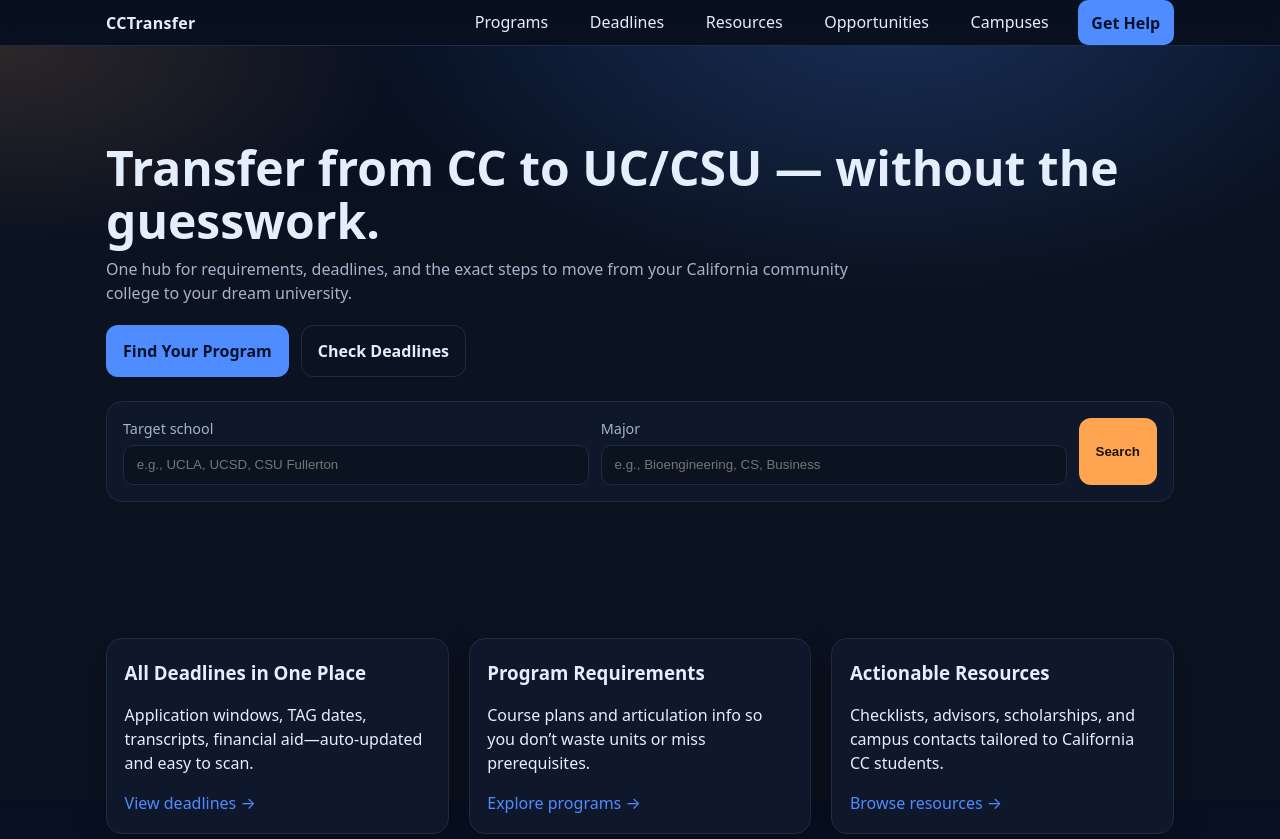
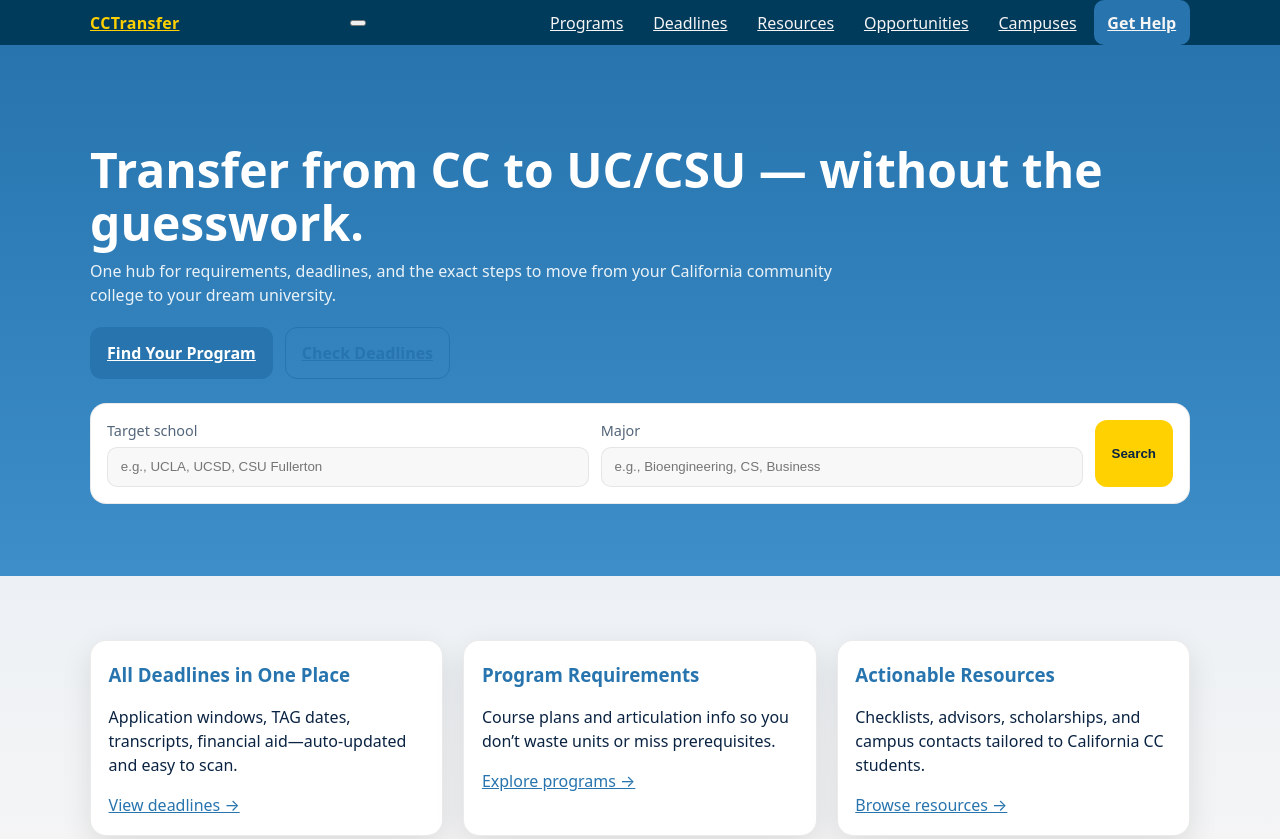
Before and after one commit to Alwin28/CCtransfer, a plain HTML site: page index.html in a window 1280 px wide. Shown: the top 839 px of the page. Drawn offline with Linux system fonts and the light colour scheme.

Commit message:
Updated color palette to UCLA Blue and Jonquil theme

```diff
--- a/css/components.css
+++ b/css/components.css
@@ -1,52 +1,174 @@
-/* Reusable components - buttons, cards, forms, navigation */
+body {
+  margin: 0;
+  font: 16px/1.5 system-ui, -apple-system, Segoe UI, Roboto, Inter, Arial, sans-serif;
+  color: var(--text);
+  background: linear-gradient(180deg, #dce9f5 0%, var(--smoke) 50%, #ffffff 100%);
+}
 
 /* Header / Nav */
-.site-header{position:sticky; top:0; z-index:50; background:rgba(11,18,32,.6); backdrop-filter: blur(8px); border-bottom:1px solid var(--stroke)}
-.logo{font-weight:800; letter-spacing:.3px}
-.nav{display:flex; gap:1rem}
-.nav a{padding:.6rem .8rem; border-radius:10px}
-.nav a:hover{background:#111b33}
-
-.nav-toggle{display:none; background:none; border:0; width:44px; height:44px; gap:4px; flex-direction:column; justify-content:center}
-.nav-toggle span{display:block; height:2px; background:var(--text)}
-@media (max-width:900px){
-  .nav-toggle{display:flex}
-  .nav{position:absolute; right:1rem; top:64px; background:#0b1220; padding:1rem; border:1px solid var(--stroke); border-radius:12px; box-shadow:var(--shadow); display:none; flex-direction:column; width:min(90vw,320px)}
-  .nav.open{display:flex}
+.site-header {
+  position: sticky;
+  top: 0;
+  z-index: 50;
+  background: var(--indigo);
+  backdrop-filter: blur(8px);
+  border-bottom: 3px solid var(--brand);
+}
+.logo {
+  font-weight: 800;
+  letter-spacing: 0.3px;
+  color: var(--brand-2);
+}
+.nav a {
+  padding: 0.6rem 0.8rem;
+  border-radius: 10px;
+  color: #f5f5f5;
+}
+.nav a:hover {
+  background: rgba(255, 255, 255, 0.1);
 }
 
 /* Buttons */
-.btn{display:inline-flex; align-items:center; justify-content:center; gap:.5rem; padding:.8rem 1rem; border-radius:12px; font-weight:600; border:1px solid transparent; transition:transform .05s ease}
-.btn:active{transform:translateY(1px)}
-.btn--primary{background:var(--brand); color:#06122a}
-.btn--primary:hover{filter:brightness(1.05)}
-.btn--secondary{background:var(--brand-2); color:#1b1206}
-.btn--ghost{border-color:var(--stroke); background:transparent}
+.btn {
+  display: inline-flex;
+  align-items: center;
+  justify-content: center;
+  gap: 0.5rem;
+  padding: 0.8rem 1rem;
+  border-radius: 12px;
+  font-weight: 600;
+  border: 1px solid transparent;
+  transition: transform 0.05s ease;
+}
+.btn:active {
+  transform: translateY(1px);
+}
+.btn--primary {
+  background: var(--brand);
+  color: #fff;
+}
+.btn--primary:hover {
+  filter: brightness(1.1);
+}
+.btn--secondary {
+  background: var(--brand-2);
+  color: var(--oxford);
+}
+.btn--ghost {
+  border-color: var(--brand);
+  background: transparent;
+  color: var(--brand);
+}
 
 /* Hero */
-.hero{padding:96px 0 72px; background:
-  radial-gradient(900px 500px at 70% -10%, rgba(79,140,255,.25), transparent 60%),
-  radial-gradient(800px 400px at 0% 0%, rgba(255,165,82,.15), transparent 50%)}
-.hero h1{font-size:clamp(2rem,4vw,3rem); line-height:1.1; margin:0 0 .6rem}
-.hero-sub{max-width:760px; color:var(--muted); margin:0 0 1.25rem}
-.hero-cta{display:flex; gap:.75rem; flex-wrap:wrap; margin:1rem 0 1.5rem}
+.hero {
+  padding: 96px 0 72px;
+  background: linear-gradient(
+    180deg,
+    var(--ucla-blue) 0%,
+    #3d8ec9 100%
+  );
+}
+.hero h1 {
+  font-size: clamp(2rem, 4vw, 3rem);
+  line-height: 1.1;
+  margin: 0 0 0.6rem;
+  color: #fff;
+}
+.hero-sub {
+  max-width: 760px;
+  color: rgba(255, 255, 255, 0.9);
+  margin: 0 0 1.25rem;
+}
+.hero-cta {
+  display: flex;
+  gap: 0.75rem;
+  flex-wrap: wrap;
+  margin: 1rem 0 1.5rem;
+}
 
 /* Quick Finder */
-.quick-finder{display:grid; gap:.75rem; grid-template-columns:2fr 2fr auto; background:#0f172a; border:1px solid var(--stroke); padding:1rem; border-radius:var(--radius)}
-.quick-finder label{display:flex; flex-direction:column; font-size:.9rem; color:var(--muted)}
-.quick-finder input{margin-top:.35rem; padding:.7rem .8rem; border-radius:10px; border:1px solid var(--stroke); background:#0b1220; color:var(--text)}
-@media (max-width:780px){ .quick-finder{grid-template-columns:1fr} }
+.quick-finder {
+  display: grid;
+  gap: 0.75rem;
+  grid-template-columns: 2fr 2fr auto;
+  background: #ffffff;
+  border: 1px solid var(--stroke);
+  padding: 1rem;
+  border-radius: var(--radius);
+}
+.quick-finder label {
+  display: flex;
+  flex-direction: column;
+  font-size: 0.9rem;
+  color: var(--muted);
+}
+.quick-finder input {
+  margin-top: 0.35rem;
+  padding: 0.7rem 0.8rem;
+  border-radius: 10px;
+  border: 1px solid var(--stroke);
+  background: #f8f8f8;
+  color: var(--text);
+}
 
 /* Cards / Features */
-.card{background:var(--card); border:1px solid var(--stroke); border-radius:var(--radius); padding:1.1rem; box-shadow:var(--shadow)}
-.card h3{margin:.2rem 0 .4rem}
-.link{color:var(--brand)}
+.card {
+  background: var(--card);
+  border: 1px solid var(--stroke);
+  border-radius: var(--radius);
+  padding: 1.1rem;
+  box-shadow: var(--shadow);
+  color: var(--text);
+}
+.card h3 {
+  margin: 0.2rem 0 0.4rem;
+  color: var(--brand);
+}
+.link {
+  color: var(--brand);
+}
+.link:hover {
+  color: var(--brand-2);
+}
 
 /* How it works */
-.how .step{background:#0f172a; border:1px solid var(--stroke); border-radius:14px; padding:1rem}
-.step-num{display:inline-grid; place-items:center; width:28px; height:28px; border-radius:50%; background:var(--brand); color:#06122a; font-weight:800; margin-bottom:.4rem}
+.how .step {
+  background: #ffffff;
+  border: 1px solid var(--stroke);
+  border-radius: 14px;
+  padding: 1rem;
+}
+.step-num {
+  display: inline-grid;
+  place-items: center;
+  width: 28px;
+  height: 28px;
+  border-radius: 50%;
+  background: var(--brand-2);
+  color: var(--oxford);
+  font-weight: 800;
+  margin-bottom: 0.4rem;
+}
 
 /* CTA & Footer */
-.cta{background:#0f1324}
-.site-footer{border-top:1px solid var(--stroke); padding:28px 0; background:#0b1220}
-.footer-links{display:grid; gap:.4rem}
+.cta {
+  background: var(--brand);
+  color: #fff;
+}
+.site-footer {
+  border-top: 3px solid var(--brand);
+  padding: 28px 0;
+  background: var(--indigo);
+  color: var(--smoke);
+}
+.footer-links {
+  display: grid;
+  gap: 0.4rem;
+}
+.footer-links a {
+  color: #f5f5f5;
+}
+.footer-links a:hover {
+  color: var(--brand-2);
+}
--- a/css/style.css
+++ b/css/style.css
@@ -1,23 +1,19 @@
-/* Main stylesheet - colors, typography, general styles */
+:root {
+  /* 🎓 UCLA-Inspired Palette */
+  --ucla-blue: #2774AE;     /* main brand blue */
+  --jonquil:   #FFD100;     /* yellow accent */
+  --indigo:    #003B5C;     /* deep blue (nav/footer) */
+  --oxford:    #0A2342;     /* darkest text blue */
+  --smoke:     #F5F5F5;     /* light background */
 
-:root{
-  --bg:#0b1220;
-  --card:#0f172a;
-  --text:#e5eefc;
-  --muted:#a7b3c9;
-  --brand:#4f8cff;      /* primary */
-  --brand-2:#ffa552;    /* accent */
-  --stroke:#1f2a44;
-  --radius:16px;
-  --shadow:0 10px 30px rgba(0,0,0,.25);
+  /* Tokens applied across layout */
+  --bg: var(--smoke);
+  --card: #ffffff;
+  --text: var(--oxford);
+  --muted: rgba(10, 35, 66, 0.7);
+  --brand: var(--ucla-blue);   /* primary */
+  --brand-2: var(--jonquil);   /* accent */
+  --stroke: rgba(0, 0, 0, 0.08);
+  --radius: 16px;
+  --shadow: 0 10px 30px rgba(0, 0, 0, 0.1);
 }
-
-*{box-sizing:border-box}
-html,body{height:100%}
-body{
-  margin:0; font:16px/1.5 system-ui, -apple-system, Segoe UI, Roboto, Inter, Arial, sans-serif;
-  color:var(--text); background:linear-gradient(180deg,#071022, #0b1220 35%, #0b1220);
-}
-a{color:inherit; text-decoration:none}
-img{max-width:100%; display:block}
-.muted{color:var(--muted)}
```
